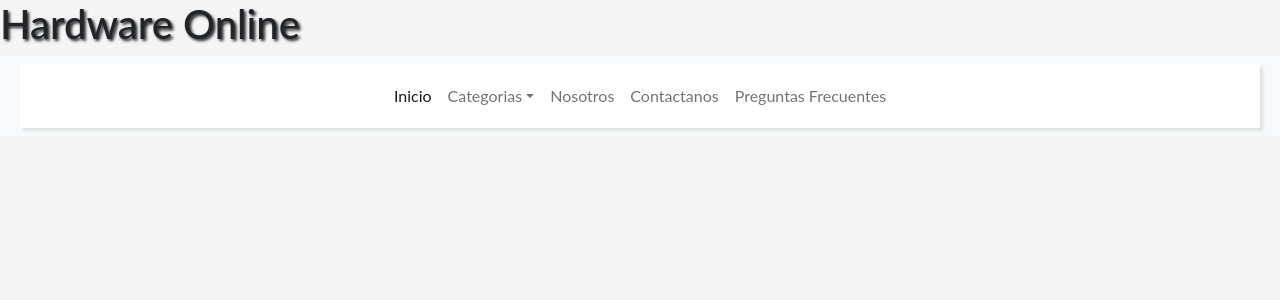
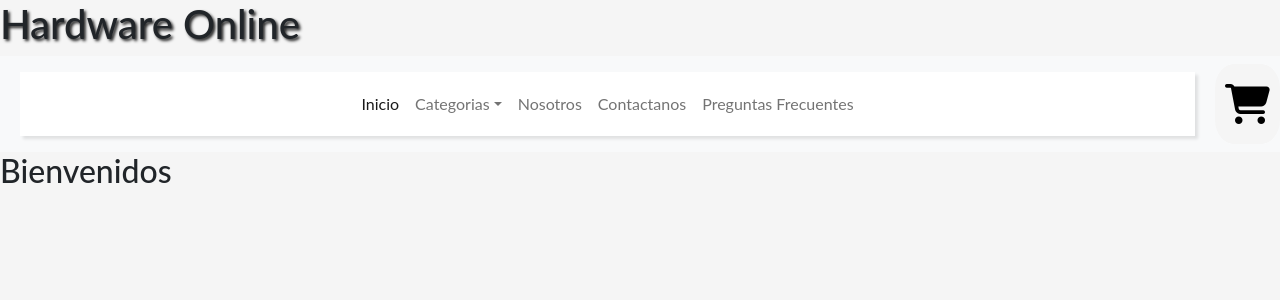
Before and after one commit to AxelFuzzi/react_tienda_hardware_fuzzi, a React (Create React App) app: page / in a window 1280 px wide. Shown: the top 300 px of the page. Built offline with nearby package versions, Linux system fonts and the light colour scheme.

Commit message:
CartWidget
se agregó shopcart

```diff
--- a/public/index.html
+++ b/public/index.html
@@ -24,5 +24,6 @@
 
     <!-- JavaScript Bundle with Popper -->
     <script src="https://cdn.jsdelivr.net/npm/bootstrap@5.2.0/dist/js/bootstrap.bundle.min.js" integrity="sha384-A3rJD856KowSb7dwlZdYEkO39Gagi7vIsF0jrRAoQmDKKtQBHUuLZ9AsSv4jD4Xa" crossorigin="anonymous"></script>
+    <script src="https://kit.fontawesome.com/32b9ada308.js" crossorigin="anonymous"></script>
   </body>
 </html>
--- a/src/App.jsx
+++ b/src/App.jsx
@@ -1,8 +1,13 @@
 import { Navbar } from "./components/Nav/Navbar";
+import { ItemListContainer } from "./components/itemListContainer/itemListContainer";
 
 export const App = () => {
+    const saludo = "Bienvenidos"
     return (
-    <Navbar/>
+        <>
+            <Navbar/>
+            <ItemListContainer saludo={saludo}/>
+        </>
     );
 };
 
--- /dev/null
+++ b/src/components/Nav/CartWidget.jsx
@@ -0,0 +1,6 @@
+
+export const CartWidget = () =>{
+    return(
+        <button className="boton-carrito"><i class='fas fa-shopping-cart'></i></button>
+    )
+}
--- a/src/components/Nav/Navbar.jsx
+++ b/src/components/Nav/Navbar.jsx
@@ -1,4 +1,5 @@
 import React from 'react'
+import { CartWidget } from './CartWidget'
 
 export const Navbar = () => {
   return (
@@ -52,7 +53,9 @@ export const Navbar = () => {
           </ul>
         </div>
       </div>
+      <CartWidget/>
     </nav>
+
     </>
   )
 }
--- /dev/null
+++ b/src/components/itemListContainer/itemListContainer.jsx
@@ -0,0 +1,9 @@
+export const ItemListContainer = (props) =>{
+    return(
+        <>
+            <h2>{props.saludo}</h2>
+        </>
+    )
+};
+
+//export default itemListContainer
```
